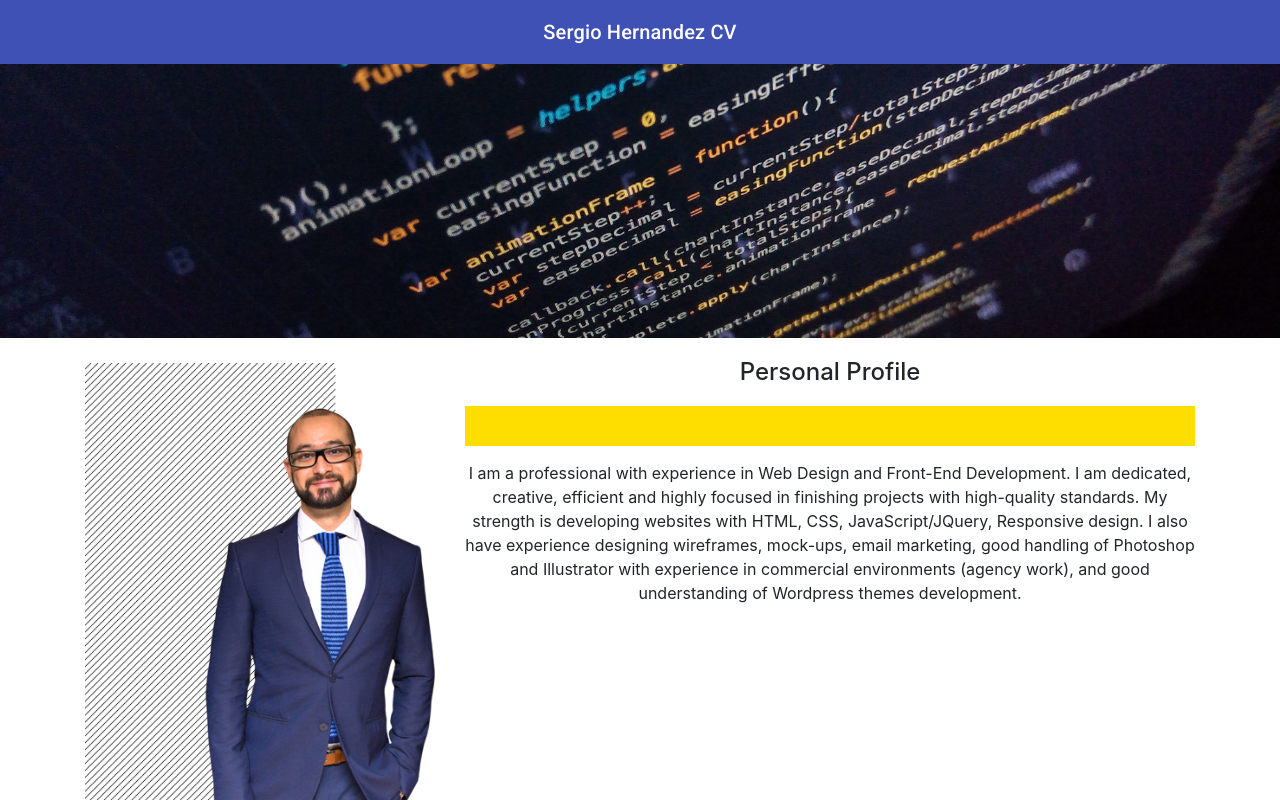
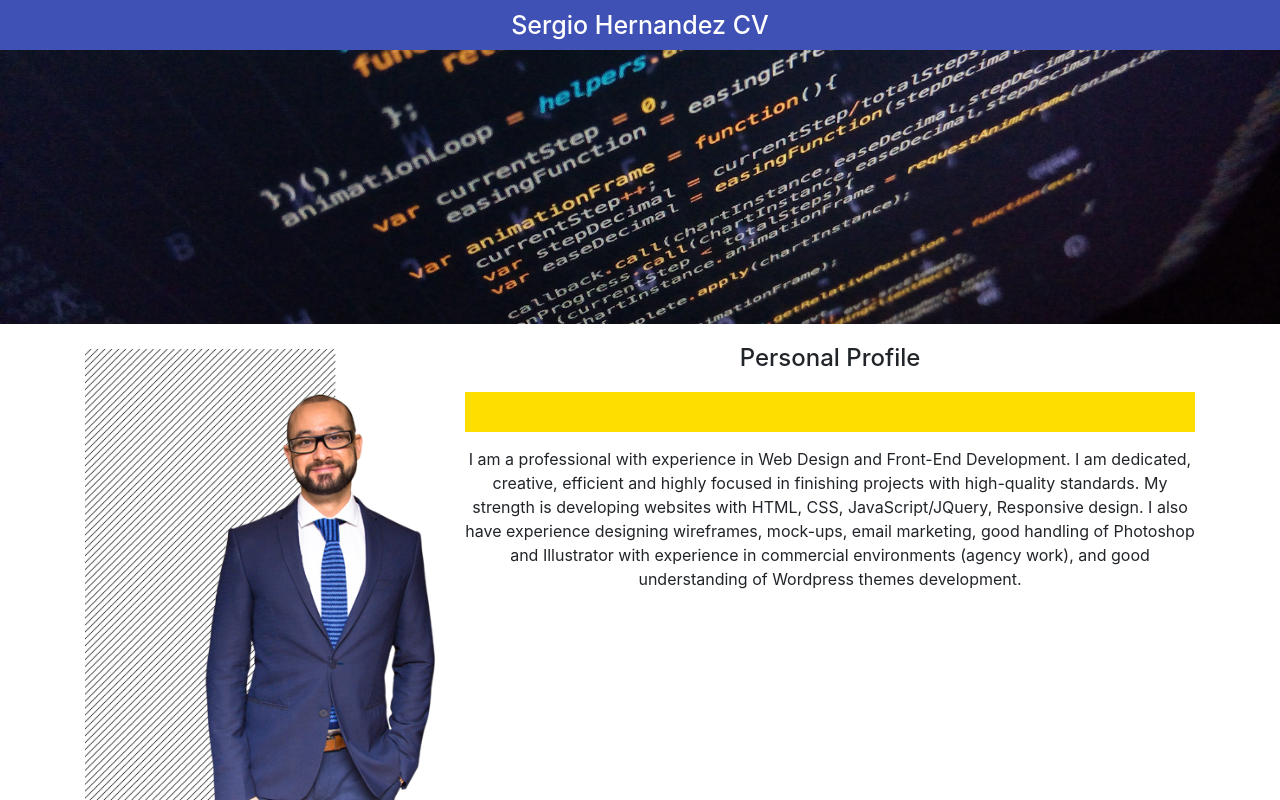
Before and after one commit to sergiohernandezlsm/sergiouk10, a React (Create React App) app: page / in a window 1280 px wide. Shown: the top 800 px of the page. Built offline with nearby package versions, Linux system fonts and the light colour scheme.

Commit message:
all with bootstrap

```diff
--- a/src/components/Footer/Footer.module.scss
+++ b/src/components/Footer/Footer.module.scss
@@ -0,0 +1,11 @@
+.footer {
+  width: 100%;
+  .title {
+    color: #fff;
+    text-align: center;
+    background-color: #3f51b5;
+    margin: 0;
+    padding: 10px;
+    font-size: 25px;
+  }
+}
--- a/src/components/Footer/index.js
+++ b/src/components/Footer/index.js
@@ -1,34 +1,12 @@
 import React from 'react';
-import { makeStyles } from '@material-ui/core/styles';
-import AppBar from '@material-ui/core/AppBar';
-import Toolbar from '@material-ui/core/Toolbar';
-import Typography from '@material-ui/core/Typography';
-
-const useStyles = makeStyles((theme) => ({
-  root: {
-    flexGrow: 1,
-    marginTop: theme.spacing(4),
-  },
-  menuButton: {
-    marginRight: theme.spacing(2),
-  },
-  title: {
-    flexGrow: 1,
-  },
-}));
+import css from './Footer.module.scss';
 
 export default function Footer() {
-  const classes = useStyles();
-
   return (
-    <div className={classes.root}>
-      <AppBar position="static">
-        <Toolbar>
-          <Typography variant="h6" className={classes.title}>
-            Sergio Hernandez CV 2021
-          </Typography>
-        </Toolbar>
-      </AppBar>
+    <div className={css.footer}>
+      <h1 className={css.title}>
+      Sergio Hernandez CV 2021
+      </h1>
     </div>
   );
 }
--- a/src/components/Header/Header.module.scss
+++ b/src/components/Header/Header.module.scss
@@ -12,3 +12,15 @@ html {
     background-size: cover;
   }
 }
+
+.headerTop {
+  width: 100%;
+  .title {
+    color: #fff;
+    text-align: center;
+    background-color: #3f51b5;
+    margin: 0;
+    padding: 10px;
+    font-size: 25px;
+  }
+}
--- a/src/components/Header/index.js
+++ b/src/components/Header/index.js
@@ -1,37 +1,17 @@
 import React from 'react';
-import { makeStyles } from '@material-ui/core/styles';
-import AppBar from '@material-ui/core/AppBar';
-import Toolbar from '@material-ui/core/Toolbar';
-import Typography from '@material-ui/core/Typography';
 import css from './Header.module.scss';
 import topImage from '../../assets/images/bq2.jpeg';
 
-const useStyles = makeStyles((theme) => ({
-  root: {
-    flexGrow: 1,
-  },
-  menuButton: {
-    marginRight: theme.spacing(2),
-  },
-  title: {
-    flexGrow: 1,
-  },
-}));
-
 export default function Header() {
-  const classes = useStyles();
-
   return (
-    <div className={classes.root}>
-      <AppBar position="static">
-        <Toolbar>
-          <Typography variant="h6" className={classes.title}>
-            Sergio Hernandez CV
-          </Typography>
-        </Toolbar>
-      </AppBar>
+    <div className={css.header}>
+      <div className={css.headerTop}>
+        <h1 className={css.title}>
+          Sergio Hernandez CV
+        </h1>
+      </div>
       <div className={css.topImageWrapper}>
-        <img className={css.topImage} src={topImage} alt="Italian Trulli"></img>
+        <img className={css.topImage} src={topImage} alt="programming"></img>
       </div>
     </div>
   );
```
Also changed, not shown: src/App.js (indentation only).
